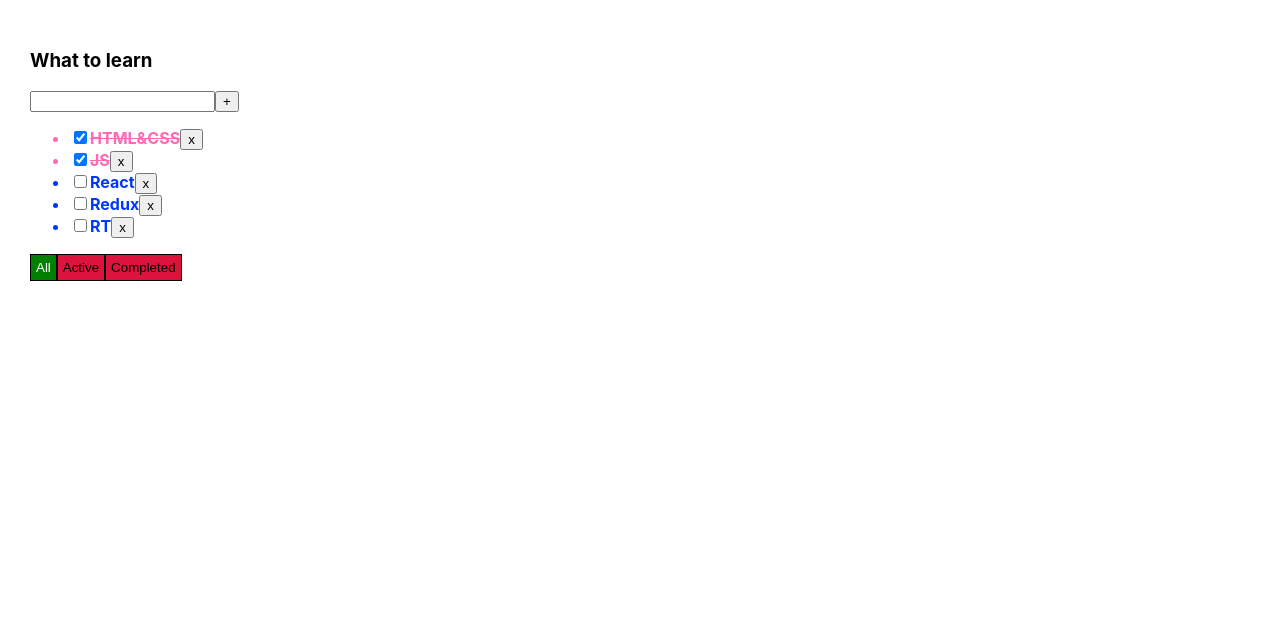
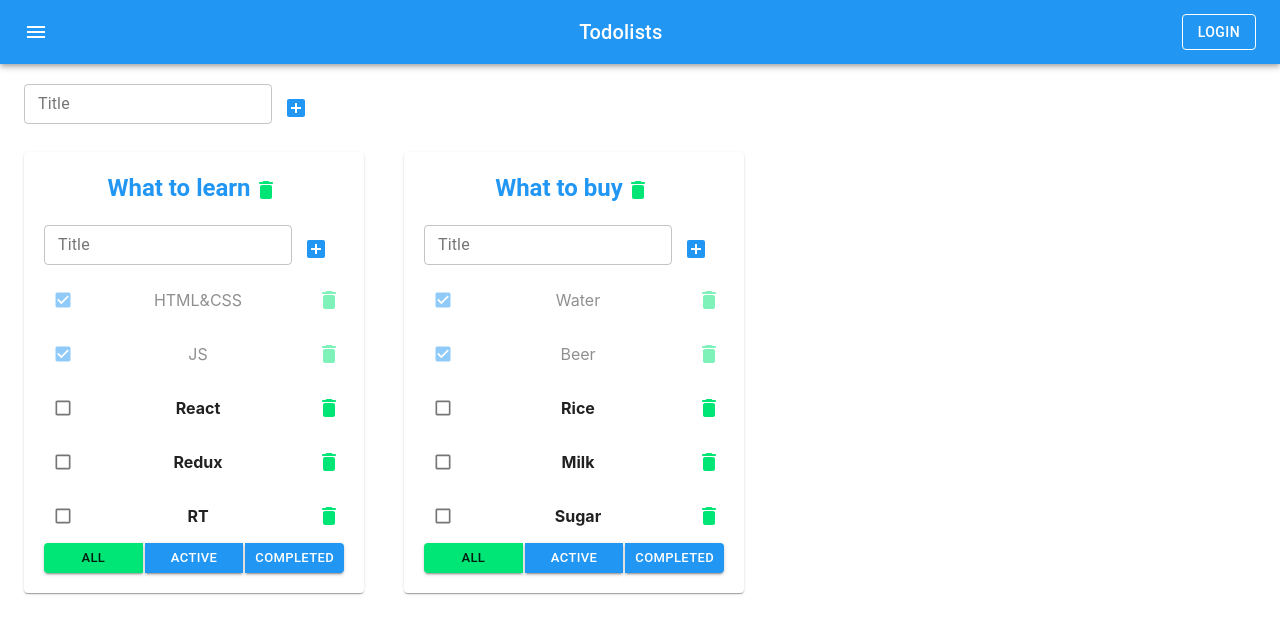
Before and after one commit to rybaaa/ToDoList, a React (Create React App) app: page / in a window 1280 px wide. Shown: the top 634 px of the page. Built offline with nearby package versions, Linux system fonts and the light colour scheme.

Commit message:
material ui

```diff
--- a/package.json
+++ b/package.json
@@ -3,6 +3,8 @@
   "version": "0.1.0",
   "private": true,
   "dependencies": {
+    "@material-ui/core": "^4.12.4",
+    "@material-ui/icons": "^4.11.3",
     "@testing-library/jest-dom": "^4.2.4",
     "@testing-library/react": "^9.3.2",
     "@testing-library/user-event": "^7.1.2",
--- /dev/null
+++ b/src/AddItemForm.tsx
@@ -0,0 +1,49 @@
+import React, {ChangeEvent, KeyboardEvent, useState} from 'react';
+import {IconButton, TextField} from "@material-ui/core";
+import {AddBox} from "@material-ui/icons";
+
+type addItemFormPropsType = {
+    addItem: (title: string) => void
+}
+
+export const AddItemForm = (props: addItemFormPropsType) => {
+    const [title, setTitle] = useState<string>('')
+    const [error, setError] = useState<boolean>(false)
+    const onChangeSetLocalTitle = (e: ChangeEvent<HTMLInputElement>) => {
+        error && setError(false)
+        setTitle(e.currentTarget.value)
+    }
+    const errorMessage = error ? <div style={{fontWeight: 'bold', color: 'red'}}>Title is required</div> : null
+    const onEnterDownAddItem = (e: KeyboardEvent<HTMLInputElement>) => e.key === 'Enter' && addItem()
+    const addItem = () => {
+        const trimedTitle = title.trim()
+        if (trimedTitle !== '') {
+            props.addItem(trimedTitle)
+        } else {
+            setError(true)
+        }
+
+        setTitle('')
+    }
+    return (
+        <div>
+            <TextField
+                size={'small'}
+                label={'Title'}
+                variant={'outlined'}
+                className={error ? 'error' : ''}
+                value={title}
+                onChange={onChangeSetLocalTitle}
+                onKeyDown={onEnterDownAddItem}
+                error={error}
+                //helperText={error && 'Title is required'}
+            />
+            <IconButton
+                color={'primary'}
+                onClick={addItem}>
+                <AddBox/>
+            </IconButton>
+            {errorMessage}
+        </div>
+    );
+};
--- a/src/App.css
+++ b/src/App.css
@@ -1,36 +1,36 @@
-.App {
-  padding: 30px;
-  display: flex;
-}
+/*.App {*/
+/*  padding: 30px;*/
+/*  display: flex;*/
+/*  gap: 30px;*/
+/*}*/
 
-.App > div {
-  margin-right: 50px;
-}
+/*.title {*/
+/*  display: flex;*/
+/*  justify-content: flex-start;*/
+/*}*/
 
-.isDone {
-  text-decoration: line-through;
-  font-weight: bold;
-  color: hotpink;
-}
+/*.isDone {*/
+/*  text-decoration: line-through;*/
+/*  font-weight: bold;*/
+/*}*/
 
-.notDone {
-  font-weight: bold;
-  color: #0037ff;
-}
+/*.notDone {*/
+/*  font-weight: bold;*/
+/*}*/
 
-.btn {
-  padding: 5px;
-  background-color: crimson;
-  color:black;
-  border: 1px solid black;
-  cursor: pointer;
-}
+/*.btn {*/
+/*  padding: 5px;*/
+/*  background-color: crimson;*/
+/*  color:black;*/
+/*  border: 1px solid black;*/
+/*  cursor: pointer;*/
+/*}*/
 
-.activeBtn {
-  background-color: green;
-  color: white;
-  cursor: pointer;
-}
+/*.activeBtn {*/
+/*  background-color: green;*/
+/*  color: white;*/
+/*  cursor: pointer;*/
+/*}*/
 
 .error {
   border: 1px solid red;
--- a/src/App.tsx
+++ b/src/App.tsx
@@ -2,37 +2,72 @@
 import './App.css';
 import TodoList, {TaskType} from "./TodoList";
 import {v1} from "uuid";
+import {AddItemForm} from "./AddItemForm";
+import {AppBar, Button, Container, Grid, IconButton, Paper, Toolbar, Typography} from "@material-ui/core";
+import {Menu} from "@material-ui/icons";
 
 
 export type FilterValuesType = 'all' | 'completed' | 'active'
 
+type TodolistType = {
+    id: string
+    title: string
+    filter: FilterValuesType
+}
 
+type TaskStateType = {
+    [todoListID: string]: Array<TaskType>
+}
 
 function App() {
+    //BLL:
+    const todoListId_1 = v1()
+    const todoListId_2 = v1()
+    const [todoLists, setTodoLists] = useState<Array<TodolistType>>([
+        {id: todoListId_1, title: 'What to learn', filter: 'all'},
+        {id: todoListId_2, title: 'What to buy', filter: 'all'}
+    ])
+    const [tasks, setTasks] = useState<TaskStateType>({
+        [todoListId_1]: [
+            {id: v1(), title: 'HTML&CSS', isDone: true},
+            {id: v1(), title: 'JS', isDone: true},
+            {id: v1(), title: 'React', isDone: false},
+            {id: v1(), title: 'Redux', isDone: false},
+            {id: v1(), title: 'RT', isDone: false}
+        ],
+        [todoListId_2]: [
+            {id: v1(), title: 'Water', isDone: true},
+            {id: v1(), title: 'Beer', isDone: true},
+            {id: v1(), title: 'Rice', isDone: false},
+            {id: v1(), title: 'Milk', isDone: false},
+            {id: v1(), title: 'Sugar', isDone: false}
+        ],
+    })
 
-    const todolistTitle = 'What to learn'
-
-    const [tasks, setTasks] = useState([
-        {id: v1(), title: 'HTML&CSS', isDone: true},
-        {id: v1(), title: 'JS', isDone: true},
-        {id: v1(), title: 'React', isDone: false},
-        {id: v1(), title: 'Redux', isDone: false},
-        {id: v1(), title: 'RT', isDone: false}
-    ])
-
-
-    const changeFilter = (filter: FilterValuesType) => {
-        setFilter(filter)
+    const changeTodoListFilter = (filter: FilterValuesType, todoListId: string) => {
+        setTodoLists(todoLists.map(t => t.id === todoListId ? {...t, filter: filter} : t))
     }
 
-    const removeTask = (taskId: string) => {
-        setTasks(tasks.filter((t) => t.id !== taskId))
-
+    const changeTodoListTitle = (title: string, todoListId: string) => {
+        setTodoLists(todoLists.map(t => t.id === todoListId ? {...t, title: title} : t))
     }
 
-    const [filter, setFilter] = useState<FilterValuesType>('all')
+    const removeTodoList = (todoListId: string) => {
+        setTodoLists(todoLists.filter(t => t.id !== todoListId))
+        delete tasks[todoListId]
+    }
 
-    const getFilteredTasks = (anyTasks:Array<TaskType>, f: FilterValuesType) => {
+    const removeTask = (taskId: string, todoListId: string) => {
+        // const copyTasks = {...tasks}
+        // copyTasks[todoListId] = copyTasks[todoListId].filter ((t) => t.id !== taskId)
+        // setTasks(copyTasks)
+        setTasks({
+            ...tasks,
+            [todoListId]: tasks[todoListId].filter((t) => t.id !== taskId)
+        })
+    }
+
+    const getFilteredTasks = (anyTasks: Array<TaskType>, f: FilterValuesType) => {
         let tasksForTodoList = anyTasks;
 
         if (f === 'active') {
@@ -45,40 +80,84 @@
     }
 
 
-
-    const addTask = (title:string) =>{
+    const addTask = (title: string, todoListId: string) => {
         const newTask: TaskType = {
             id: v1(),
-            title:title,
-            isDone:false
+            title: title,
+            isDone: false
         }
-        setTasks ([...tasks, newTask])
+        setTasks({...tasks, [todoListId]: [newTask, ...tasks[todoListId]]})
     }
 
-    const changeTaskStatus = (taskID:string, newStatus:boolean) => {
-        const updatedTasks: TaskType[] =
-            tasks.map(t=>t.id === taskID? {...t, isDone: newStatus} : t)
-        setTasks(updatedTasks)
+    const changeTaskStatus = (taskID: string, newStatus: boolean, todoListId: string) => {
+        setTasks({
+            ...tasks,
+            [todoListId]: tasks[todoListId].map(t => t.id === taskID ?
+                {...t, isDone: newStatus} : t)
+        })
     }
-    // const changeTaskStatus = (taskID:string, isDone:boolean) => {
-    //     const updatedTasks: TaskType[] =
-    //         tasks.map(t=>t.id === taskID? {...t, isDone} : t)
-    //     setTasks(updatedTasks)
-    // }
+
+    const changeTaskTitle = (taskID: string, title: string, todoListId: string) => {
+        setTasks({
+            ...tasks,
+            [todoListId]: tasks[todoListId].map(t => t.id === taskID ?
+                {...t, title: title} : t)
+        })
+    }
+
+    const addTodoList = (title: string) => {
+        let newTodolist: TodolistType = {id: v1(), filter: 'all', title: title}
+        setTodoLists([newTodolist, ...todoLists])
+        setTasks({...tasks, [newTodolist.id]: []})
+    }
 
 
+    const todoListComponents = todoLists.map(tdl => {
+        return (
+            <Grid item
+                  key={tdl.id}
+            >
+                <Paper
+                    style={{width: '300px', padding: '20px'}}>
+                    <TodoList
+                        key={tdl.id}
+                        todoListId={tdl.id}
+                        title={tdl.title}
+                        filter={tdl.filter}
+                        tasks={getFilteredTasks(tasks[tdl.id], tdl.filter)}
+                        removeTask={removeTask}
+                        changeTodoListFilter={changeTodoListFilter}
+                        addTask={addTask}
+                        changeTaskStatus={changeTaskStatus}
+                        removeTodoList={removeTodoList}
+                        changeTaskTitle={changeTaskTitle}
+                        changeTodoListTitle={changeTodoListTitle}
+                    />
+                </Paper>
+            </Grid>
+        )
+    })
     return (
         <div className="App">
-            <TodoList
-                tasks={getFilteredTasks(tasks, filter)}
-                title={todolistTitle}
-                removeTask={removeTask}
-                changeFilter={changeFilter}
-                addTask={addTask}
-                changeTaskStatus={changeTaskStatus}
-                filter={filter}
-            />
-
+            <AppBar position="static">
+                <Toolbar style={{justifyContent: "space-between"}}>
+                    <IconButton edge="start" color="inherit" aria-label="menu">
+                        <Menu/>
+                    </IconButton>
+                    <Typography variant="h6">
+                        Todolists
+                    </Typography>
+                    <Button color="inherit" variant={"outlined"}>Login</Button>
+                </Toolbar>
+            </AppBar>
+            <Container fixed>
+                <Grid container style={{padding: '20px 0'}}>
+                    <AddItemForm addItem={addTodoList}/>
+                </Grid>
+                <Grid container spacing={5}>
+                    {todoListComponents}
+                </Grid>
+            </Container>
         </div>
     );
 }
--- /dev/null
+++ b/src/EditableSpan.tsx
@@ -0,0 +1,35 @@
+import React, {ChangeEvent, useState} from 'react';
+import {TextField} from "@material-ui/core";
+
+type EditableSpanPropsType = {
+    title: string
+    changeTitle: (newTitle: string) => void
+}
+
+export const EditableSpan = (props: EditableSpanPropsType) => {
+    const [isEditMode, setIsEditMode] = useState<boolean>(false)
+    const [title, setTitle] = useState<string>(props.title)
+    const onEditMode = () => {
+        setIsEditMode(true)
+    }
+    const offEditMode = () => {
+        setIsEditMode(false)
+        props.changeTitle(title)
+    }
+    const onChangeSetLocalTitle = (e: ChangeEvent<HTMLInputElement>) => {
+        setTitle(e.currentTarget.value)
+    }
+    return (
+        isEditMode ?
+            <TextField
+                size={'small'}
+                variant={'outlined'}
+                value={title}
+                autoFocus
+                onBlur={offEditMode}
+                onChange={onChangeSetLocalTitle}/>
+            :
+            <span onDoubleClick={onEditMode}>{props.title}</span>
+    )
+        ;
+};
--- a/src/TodoList.tsx
+++ b/src/TodoList.tsx
@@ -1,14 +1,22 @@
-import React, {ChangeEvent, useState, KeyboardEvent} from "react";
+import React, {ChangeEvent} from "react";
 import {FilterValuesType} from "./App";
+import {AddItemForm} from "./AddItemForm";
+import {EditableSpan} from "./EditableSpan";
+import {Button, ButtonGroup, Checkbox, IconButton, List, ListItem, Typography} from "@material-ui/core";
+import {BackspaceRounded, DeleteRounded} from "@material-ui/icons";
 
 type TodoListPropsType = {
     title: string
     tasks: Array<TaskType>
-    removeTask: (taskId: string) => void
-    changeFilter: (filter: FilterValuesType) => void
-    addTask: (title: string) => void
-    changeTaskStatus: (taskID: string, newStatus: boolean) => void
+    removeTask: (taskId: string, todoListId: string) => void
+    changeTodoListFilter: (filter: FilterValuesType, todoListId: string) => void
+    addTask: (title: string, todoListId: string) => void
+    changeTaskStatus: (taskID: string, newStatus: boolean, todoListId: string) => void
     filter: FilterValuesType
+    removeTodoList: (todoListId: string) => void
+    todoListId: string
+    changeTaskTitle: (taskID: string, title: string, todoListId: string) => void
+    changeTodoListTitle: (title: string, todoListId: string) => void
 }
 
 export type TaskType = {
@@ -19,72 +27,96 @@
 
 
 const TodoList = (props: TodoListPropsType) => {
-    const [title, setTitle] = useState<string>('')
-    const [error, setError] = useState<boolean>(false)
 
-    const addTask = () => {
-        const trimedTitle = title.trim()
-        if (trimedTitle !== '') {
-            props.addTask(trimedTitle)
-        } else {
-            setError(true)
-        }
-
-        setTitle('')
+    const addTask = (title: string) => {
+        props.addTask(title, props.todoListId)
     }
 
 
     const TaskList = props.tasks.map((t) => {
-        const RemoveTask = () => props.removeTask(t.id)
+        const RemoveTask = () => props.removeTask(t.id, props.todoListId)
         const changeTaskStatus = ((e: ChangeEvent<HTMLInputElement>) => {
-            props.changeTaskStatus(t.id, e.currentTarget.checked)
+            props.changeTaskStatus(t.id, e.currentTarget.checked, props.todoListId)
         })
+        const changeTaskTitle = (title: string) => {
+            props.changeTaskTitle(t.id, title, props.todoListId)
+        }
         return (
-            <li key={t.id} className={t.isDone ? 'isDone' : 'notDone'}>
-                <input type="checkbox"
-                       checked={t.isDone}
-                       onChange={changeTaskStatus}
-                />
-                <span>{t.title}</span>
-                <button onClick={RemoveTask}>x</button>
-            </li>
+            <List>
+                <ListItem
+                    style={{padding: '0', justifyContent: 'space-between', opacity: t.isDone ? '0.5' : '1', fontWeight: t.isDone? 'normal' : 'bold'}}
+                    key={t.id} className={t.isDone ? 'isDone' : 'notDone'}>
+                    <Checkbox
+                        size={'small'}
+                        color = {'primary'}
+                        checked={t.isDone}
+                        onChange={changeTaskStatus}/>
+                    <EditableSpan title={t.title} changeTitle={changeTaskTitle}/>
+                    <IconButton
+                        color = {'secondary'}
+                        size={'small'}
+                        onClick={RemoveTask}><DeleteRounded/>
+                    </IconButton>
+                </ListItem>
+            </List>
         )
     })
 
-    const handlerCreator = (filter: FilterValuesType) => () => props.changeFilter(filter)
-    const onEnterDownAddTask = (e: KeyboardEvent<HTMLInputElement>) => e.key === 'Enter' && addTask()
-    const onChangeSetLocalTitle = (e: ChangeEvent<HTMLInputElement>) => {
-        error && setError(false)
-        setTitle(e.currentTarget.value)
+    const handlerCreator = (filter: FilterValuesType) => () => props.changeTodoListFilter(filter, props.todoListId)
 
+
+    const removeTodoList = () => props.removeTodoList(props.todoListId)
+
+    const changeTodoListTitle = (title: string) => {
+        props.changeTodoListTitle(title, props.todoListId)
     }
-    const errorMessage = error ? <div style={{fontWeight: 'bold', color: 'red'}}>Title is required</div> : null
     return (
-        <div>
-            <h3>{props.title}</h3>
+        <div style={{width:'300px'}}>
             <div>
-                <input
-                    className={error ? 'error' : ''}
-                    value={title}
-                    onChange={onChangeSetLocalTitle}
-                    onKeyDown={onEnterDownAddTask}
-                />
-                <button onClick={addTask}>+</button>
-                {errorMessage}
+                <Typography
+                    style={{fontWeight: 'bold', marginBottom:'20px'}}
+                    color={'primary'}
+                    align={'center'}
+                    variant={'h5'}>
+                    <EditableSpan title={props.title} changeTitle={changeTodoListTitle}/>
+                    <IconButton
+                        size={'small'}
+                        color={'secondary'}
+                        onClick={removeTodoList}><DeleteRounded/>
+                    </IconButton>
+                </Typography>
             </div>
-            <ul>
+            <AddItemForm addItem={addTask}/>
+            <div>
                 {TaskList}
-            </ul>
+            </div>
             <div>
-                <button className={props.filter === 'all' ? 'activeBtn btn' : 'btn'}
+                <ButtonGroup fullWidth>
+                    <Button
+                        variant={'contained'}
+                        color={props.filter === 'all' ? 'secondary' : 'primary'}
+                        size={'small'}
+                        style={{marginRight: '3px'}}
+                        //className={props.filter === 'all' ? 'activeBtn btn' : 'btn'}
                         onClick={handlerCreator('all')}>All
-                </button>
-                <button className={props.filter === 'active' ? 'activeBtn btn' : 'btn'}
+                    </Button>
+                    <Button
+                        size={'small'}
+                        color={props.filter === 'active' ? 'secondary' : 'primary'}
+                        variant={'contained'}
+                        style={{marginRight: '3px'}}
+                        //className={props.filter === 'active' ? 'activeBtn btn' : 'btn'}
                         onClick={handlerCreator('active')}>Active
-                </button>
-                <button className={props.filter === 'completed' ? 'activeBtn btn' : 'btn'}
+                    </Button>
+                    <Button
+                        size={'small'}
+                        color={props.filter === 'completed' ? 'secondary' : 'primary'}
+                        variant={'contained'}
+                        //className={props.filter === 'completed' ? 'activeBtn btn' : 'btn'}
                         onClick={handlerCreator('completed')}>Completed
-                </button>
+                    </Button>
+                </ButtonGroup>
+
             </div>
         </div>
     )
--- a/src/index.tsx
+++ b/src/index.tsx
@@ -3,8 +3,22 @@
 import './index.css';
 import App from './App';
 import * as serviceWorker from './serviceWorker';
+import {ThemeProvider} from "@material-ui/core";
+import {createTheme} from '@material-ui/core/styles';
+import {blue, green, purple} from "@material-ui/core/colors";
 
-ReactDOM.render(<App />,  document.getElementById('root'));
+const theme = createTheme({
+        palette: {
+            primary: blue,
+            secondary: green,
+        },
+    }
+)
+
+ReactDOM.render(
+    <ThemeProvider theme={theme}>
+        <App/>
+    </ThemeProvider>, document.getElementById('root'));
 
 // If you want your app to work offline and load faster, you can change
 // unregister() to register() below. Note this comes with some pitfalls.
```
Also changed, not shown: 1 other file (tests, documents, lock files or other folders).
